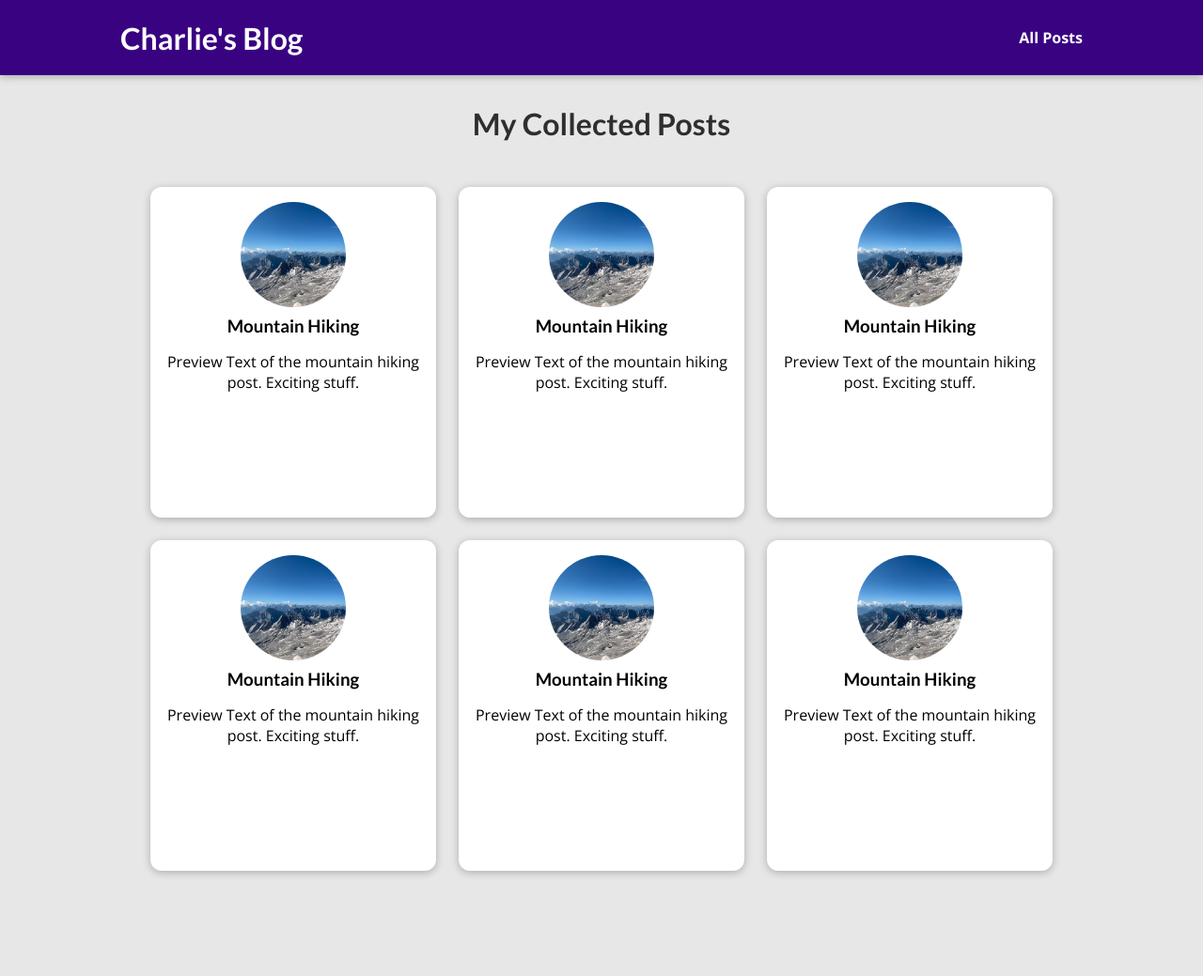
After one commit to smoaking90/my-site, a Django app: template blog/templates/blog/all-posts.html in a window 1280 px wide. The commit adds this page. Shown: the whole page at 94% size. Run offline with Django 5.2, Linux system fonts and the light colour scheme; the template is opened without the code that fills it, so the values that code supplies are empty.

Commit message:
adding all posts styles

```diff
--- /dev/null
+++ b/blog/static/blog/all-posts.css
@@ -0,0 +1,43 @@
+body {
+    background-color: #e7e7e7;
+  }
+
+  #main-navigation {
+    background-color: #390281;
+    box-shadow: 0 2px 8px rgba(0, 0, 0, 0.25);
+  }
+
+  #all-posts {
+    margin: 7rem auto;
+    width: 90%;
+    max-width: 60rem;
+  }
+
+  #all-posts h2 {
+    text-align: center;
+    font-size: 2rem;
+    color: #2e2e2e;
+    margin: 3rem 0;
+  }
+
+  ul {
+    list-style: none;
+    margin: 0;
+    padding: 0;
+    display: grid;
+    grid-template-columns: repeat(auto-fill, minmax(17rem, 1fr));
+    gap: 1.5rem;
+  }
+
+  .post img {
+    width: 7rem;
+    height: 7rem;
+  }
+
+  .post a {
+    height: 22rem;
+    transform-origin: center;
+    box-shadow: 0 2px 8px rgba(0, 0, 0, 0.25);
+    border-radius: 12px;
+    background-color: white;
+  }
--- /dev/null
+++ b/blog/static/blog/post.css
@@ -0,0 +1,43 @@
+.post {
+    display: flex;
+    flex-direction: column;
+    align-items: center;
+    text-align: center;
+  }
+
+  .post a {
+    text-decoration: none;
+    color: black;
+    transition: all 0.2s ease;
+    padding: 1rem;
+  }
+
+  .post a:hover,
+  .post a:active {
+    transform: scale(1.1);
+    background-color: #390281;
+    color: white;
+  }
+
+  .post img {
+    width: 5rem;
+    height: 5rem;
+    object-fit: cover;
+    border-radius: 50%;
+  }
+
+  .post h3 {
+    margin: 0.25rem 0;
+  }
+
+  .post time {
+    color: #666666;
+    margin: 0.25rem;
+    font-style: italic;
+    font-size: 0.85rem;
+  }
+
+  .post:hover time,
+  .post:active time {
+    color: white;
+  }
--- /dev/null
+++ b/blog/templates/blog/all-posts.html
@@ -0,0 +1,26 @@
+{% extends "base.html" %}
+{% load static %}
+
+{% block title %} All My Posts {% endblock %}
+
+{% block css_files %}
+<link rel="stylesheet" href="{% static 'blog/post.css'%}">
+<link rel="stylesheet" href="{% static 'blog/index.css'%}">
+<link rel="stylesheet" href="{% static 'blog/all-posts.css'%}">
+{% endblock %}
+
+{% block content %}
+
+<section id='all-posts'>
+    <h2>My Collected Posts</h2>
+    <ul>
+        {% include 'blog/includes/post.html' %}
+        {% include 'blog/includes/post.html' %}
+        {% include 'blog/includes/post.html' %}
+        {% include 'blog/includes/post.html' %}
+        {% include 'blog/includes/post.html' %}
+        {% include 'blog/includes/post.html' %}
+    </ul>
+</section>
+
+{% endblock %}
--- /dev/null
+++ b/blog/templates/blog/includes/post.html
@@ -0,0 +1,12 @@
+{% load static %}
+<li>
+    <article class="post">
+        <a href="">
+            <img src="{% static 'blog/images/mountains.jpg'%}" alt="Mountain Hiking">
+            <div class="post__content">
+                <h3>Mountain Hiking</h3>
+                <p>Preview Text of the mountain hiking post. Exciting stuff.</p>
+            </div>
+        </a>
+    </article>
+</li>
--- a/blog/views.py
+++ b/blog/views.py
@@ -9,7 +9,7 @@ def index(request):
 
 
 def posts(request):
-    pass
+   return render(request, 'blog/all-posts.html')
 
 
 def post(request):
--- a/templates/base.html
+++ b/templates/base.html
@@ -12,6 +12,10 @@
     </head>
 
     <body>
+        <header id='main-navigation'>
+            <h1><a href="">Charlie's Blog</a></h1>
+            <nav><a href="{% url 'posts-page' %}">All Posts</a></nav>
+        </header>
         {% block content %}{% endblock %}
     </body>
 
```
Also changed, not shown: blog/templates/blog/index.html (+2 -16 lines).
